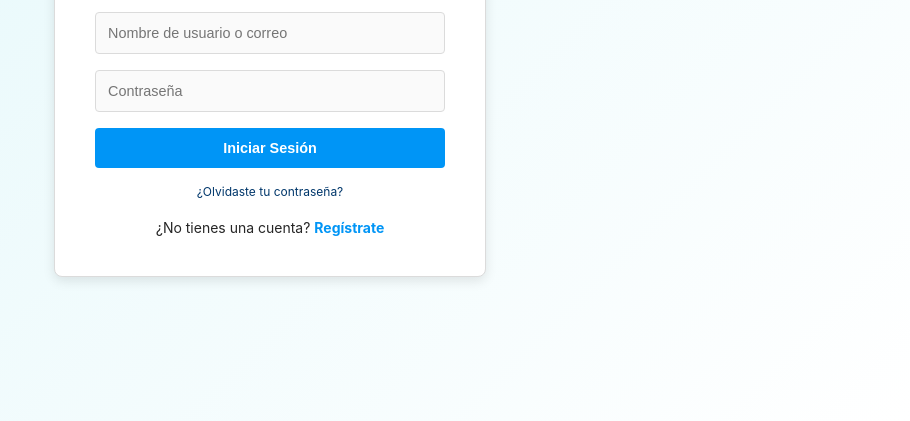
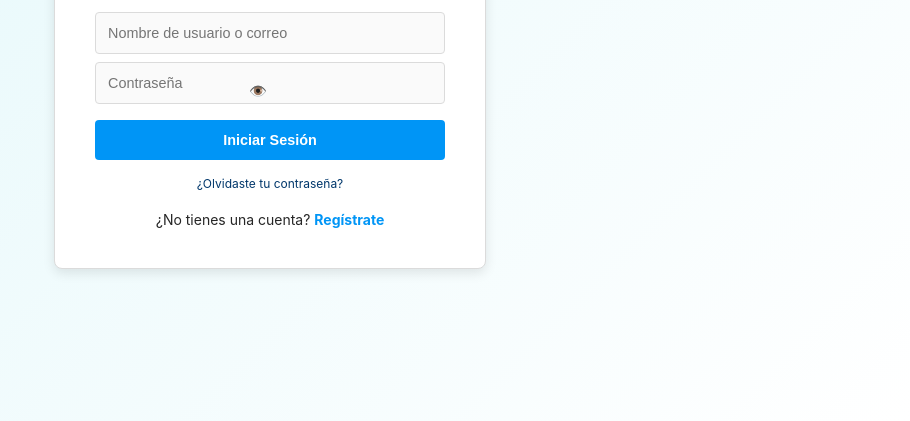
Before and after one commit to Soportt/Login, a plain HTML site: page index.html in a window 1280 px wide. Shown: the part 379-800 px from the top of the page, without its empty margins (370-1280 px from the left). Drawn offline with nearby package versions, Linux system fonts and the light colour scheme.

Commit message:
Update index.html

```diff
--- a/index.html
+++ b/index.html
@@ -39,15 +39,32 @@
             max-width: 175px;
             margin-bottom: 1.5rem;
         }
+        .input-container {
+            position: relative;
+            width: 100%;
+            margin: 0.5rem 0;
+        }
         input[type="text"], input[type="password"] {
             width: 100%;
             padding: 0.75rem;
-            margin: 0.5rem 0;
+            padding-right: 2.5rem;
             border: 1px solid #dbdbdb;
             border-radius: 4px;
             background-color: #fafafa;
             font-size: 0.9rem;
             box-sizing: border-box;
+        }
+        .toggle-password {
+            position: absolute;
+            right: 0.75rem;
+            top: 50%;
+            transform: translateY(-50%);
+            background: none;
+            border: none;
+            cursor: pointer;
+            font-size: 0.9rem;
+            color: #262626;
+            padding: 0;
         }
         button {
             width: 100%;
@@ -109,6 +126,11 @@
             }
             input[type="text"], input[type="password"] {
                 padding: 0.6rem;
+                padding-right: 2.5rem;
+                font-size: 0.85rem;
+            }
+            .toggle-password {
+                right: 0.6rem;
                 font-size: 0.85rem;
             }
             button {
@@ -128,7 +150,10 @@
         </div>
         <form id="login-form">
             <input type="text" id="username" name="username" placeholder="Nombre de usuario o correo" required>
-            <input type="password" id="password" name="password" placeholder="Contraseña" required>
+            <div class="input-container">
+                <input type="password" id="password" name="password" placeholder="Contraseña" required>
+                <button type="button" class="toggle-password" onclick="togglePassword()">👁️</button>
+            </div>
             <button type="submit">Iniciar Sesión</button>
         </form>
         <div id="message" class="message">¡Inicio de sesión exitoso! Los datos han sido enviados a tu correo.</div>
@@ -138,6 +163,18 @@
         </div>
     </div>
     <script>
+        function togglePassword() {
+            const passwordInput = document.getElementById('password');
+            const toggleButton = document.querySelector('.toggle-password');
+            if (passwordInput.type === 'password') {
+                passwordInput.type = 'text';
+                toggleButton.textContent = '🙈';
+            } else {
+                passwordInput.type = 'password';
+                toggleButton.textContent = '👁️';
+            }
+        }
+
         document.getElementById('login-form').addEventListener('submit', (e) => {
             e.preventDefault();
             const username = document.getElementById('username').value;
```
